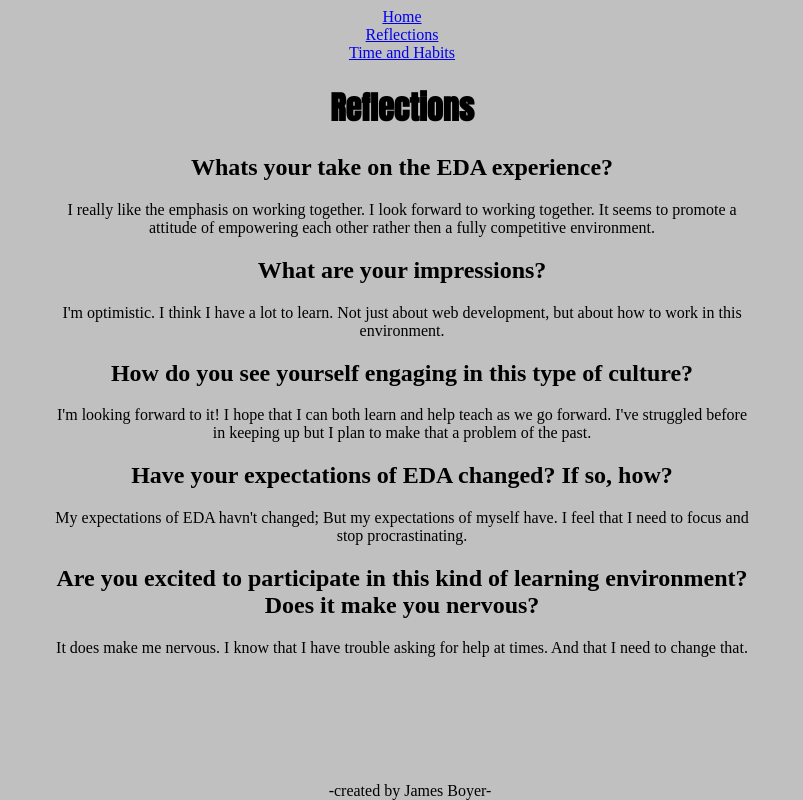
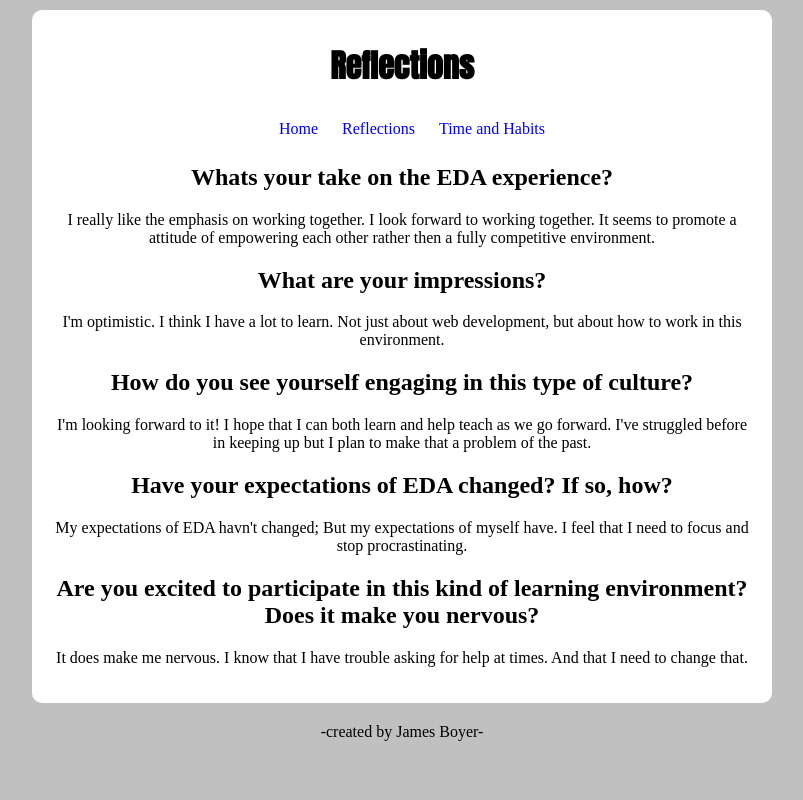
Before and after one commit to JamesAnBo/JamesAnBo.github.io, a plain HTML site: page blog/c1-reflection-blog.html in a window 1280 px wide. Shown: the whole page, without its empty margins (238-1041 px from the left). Drawn offline with Linux system fonts and the light colour scheme.

Commit message:
style update

```diff
--- a/blog/c1-reflection-blog.html
+++ b/blog/c1-reflection-blog.html
@@ -8,6 +8,10 @@
   </head>
 
   <body>
+   	<div id="background">
+   	<div id="header">
+  		<h1>Reflections</h1>
+  	</div>
   	<div id="navi">
     	<ul>
    			<li><a href="https://jamesanbo.github.io">Home</a></li>
@@ -15,9 +19,6 @@
    			<li><a href="https://JamesAnBo.github.io/blog/c1-time-and-habits-blog.html">Time and Habits</a></li>
    		</ul>
    	</div>
-   	<div id="header">
-  		<h1>Reflections</h1>
-  	</div>
   	<div id="qna">
     	<ul>
     		<li><h2>Whats your take on the EDA experience?</h2></li>
@@ -32,6 +33,7 @@
 			<li><p>It does make me nervous. I know that I have trouble asking for help at times. And that I need to change that.</p></li>
   		</ul>
   	</div>
+  </div>
   	<div id="footer">-created by James Boyer-</div>
   </body>
 </html>
--- a/styles/main.css
+++ b/styles/main.css
@@ -6,13 +6,55 @@ h1{
 	font-family: 'Anton', sans-serif;
 }
 
-ul{
-    list-style-type:none;
+ul {
+	list-style-type: none;
+	padding: 0px;
+	margin: 0px;
+}
+
+#navi {
+	width: 700px;
+	text-align: center;
+	margin-right: auto;
+	margin-left: auto;
+}
+
+#navi ul{
+    list-style: none;
     padding:0px;
     margin:0px;
+    line-height: 30px
+}
+#navi li {
+	padding-left: 20px;
+	display: inline;
+	vertical-align: middle;
+	list-style-type: none;
 }
 
-#navi, #header, #qna{
+#navi a{
+	vertical-align: middle;
+	display: inline-block;
+    text-decoration: none;
+    text-align: center;
+}
+
+#background {
+	background-color: white;
+	width: 700px;
+	border-radius: 10px;
+	padding: 20px;
+	background-position: center;
+	margin-left: auto;
+	margin-right: auto;
+	padding-top: 10px;
+	padding-bottom: 20px;
+	margin-top: 10px;
+	margin-bottom: 20px;
+}
+
+
+#header, #qna{
 	width: 700px;
 	text-align: center;
 	margin-left: auto ;
@@ -22,7 +64,6 @@ ul{
 #footer {
 	width: 100%;
 	text-align: center;
-	position: fixed;
 	bottom: 0px;
 
 }
```
Also changed, not shown: blog/c1-time-and-habits-blog.html (+5 -3 lines), index.html (+2 -0 lines).
